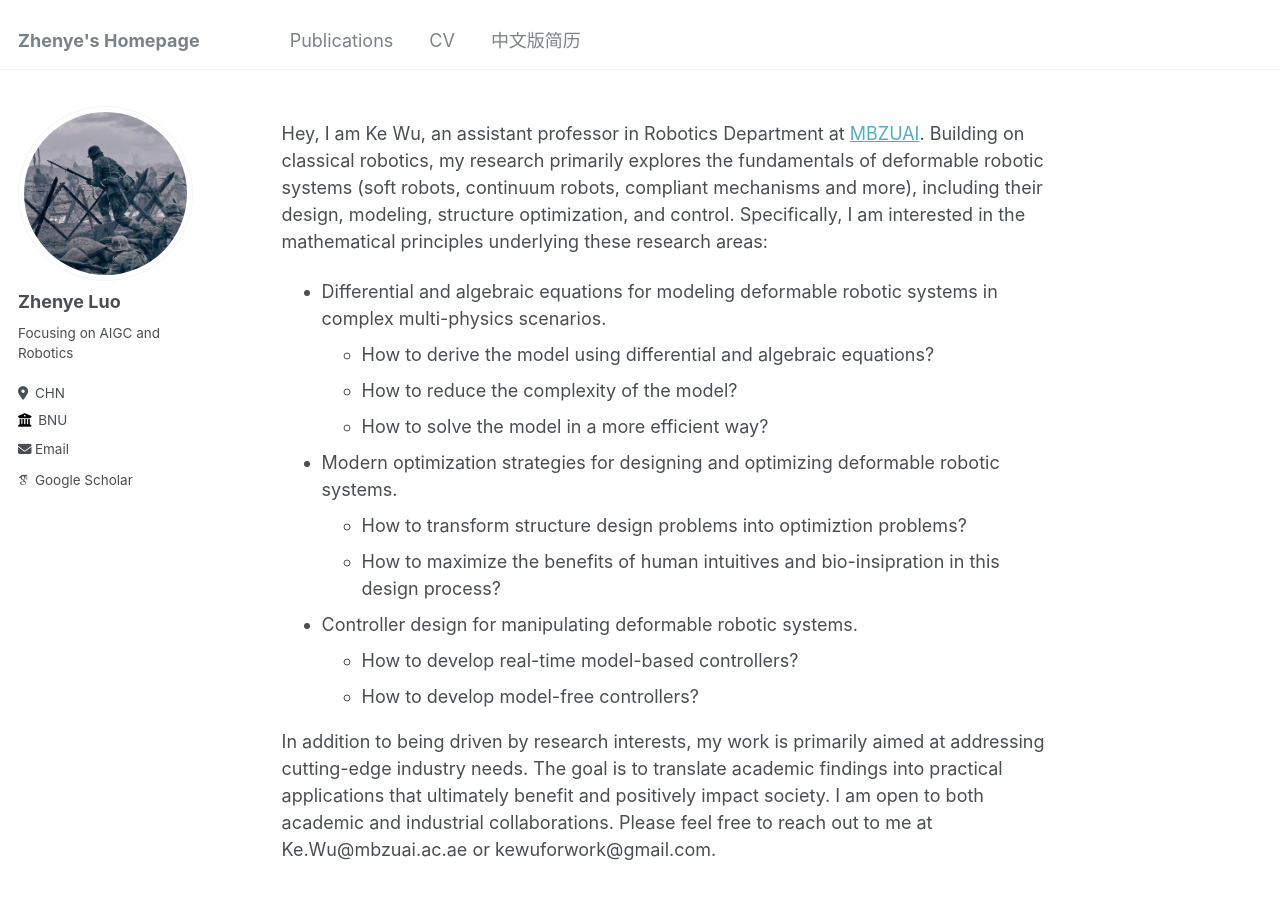
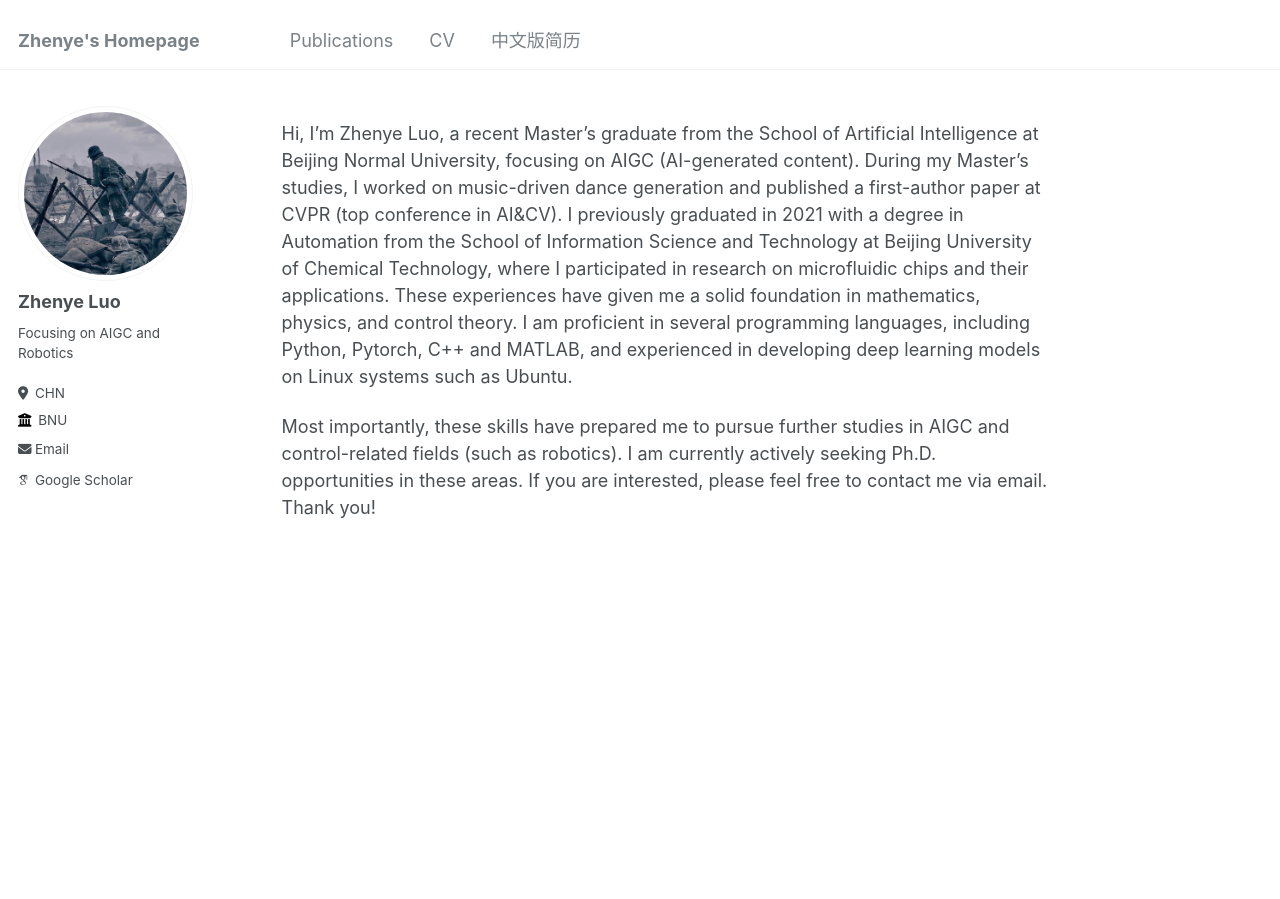
Before and after one commit to Luke-Luo1/lukeluo, a Jekyll site: the page built from _pages/about.md, in a window 1280 px wide and 1076 px high. Shown: the top 899 px of the window. Built offline with Jekyll 4.4.1, drawn with Linux system fonts in a browser that asks for light colours; some web fonts are replaced.

Commit message:
Update about.md

```diff
--- a/_pages/about.md
+++ b/_pages/about.md
@@ -7,17 +7,6 @@ redirect_from:
   - /about.html
 ---
 
-Hey, I am Ke Wu, an assistant professor in Robotics Department at <a href="https://mbzuai.ac.ae/">MBZUAI</a>. Building on classical robotics, my research primarily explores the fundamentals of deformable robotic systems (soft robots, continuum robots, compliant mechanisms and more), including their design, modeling, structure optimization, and control. Specifically, I am interested in the mathematical principles underlying these research areas:
+Hi, I’m Zhenye Luo, a recent Master's graduate from the School of Artificial Intelligence at Beijing Normal University, focusing on AIGC (AI-generated content). During my Master's studies, I worked on music-driven dance generation and published a first-author paper at CVPR (top conference in AI&CV). I previously graduated in 2021 with a degree in Automation from the School of Information Science and Technology at Beijing University of Chemical Technology, where I participated in research on microfluidic chips and their applications. These experiences have given me a solid foundation in mathematics, physics, and control theory. I am proficient in several programming languages, including Python, Pytorch, C++ and MATLAB, and experienced in developing deep learning models on Linux systems such as Ubuntu.
 
-- Differential and algebraic equations for modeling deformable robotic systems in complex multi-physics scenarios.
-  - How to derive the model using differential and algebraic equations?
-  - How to reduce the complexity of the model?
-  - How to solve the model in a more efficient way?
-- Modern optimization strategies for designing and optimizing deformable robotic systems.
-  - How to transform structure design problems into optimiztion problems?
-  - How to maximize the benefits of human intuitives and bio-insipration in this design process?
-- Controller design for manipulating deformable robotic systems.
-  - How to develop real-time model-based controllers?
-  - How to develop model-free controllers?
-
-In addition to being driven by research interests, my work is primarily aimed at addressing cutting-edge industry needs. The goal is to translate academic findings into practical applications that ultimately benefit and positively impact society. I am open to both academic and industrial collaborations. Please feel free to reach out to me at Ke.Wu@mbzuai.ac.ae or kewuforwork@gmail.com.
+Most importantly, these skills have prepared me to pursue further studies in AIGC and control-related fields (such as robotics). I am currently actively seeking Ph.D. opportunities in these areas. If you are interested, please feel free to contact me via email. Thank you!
```
